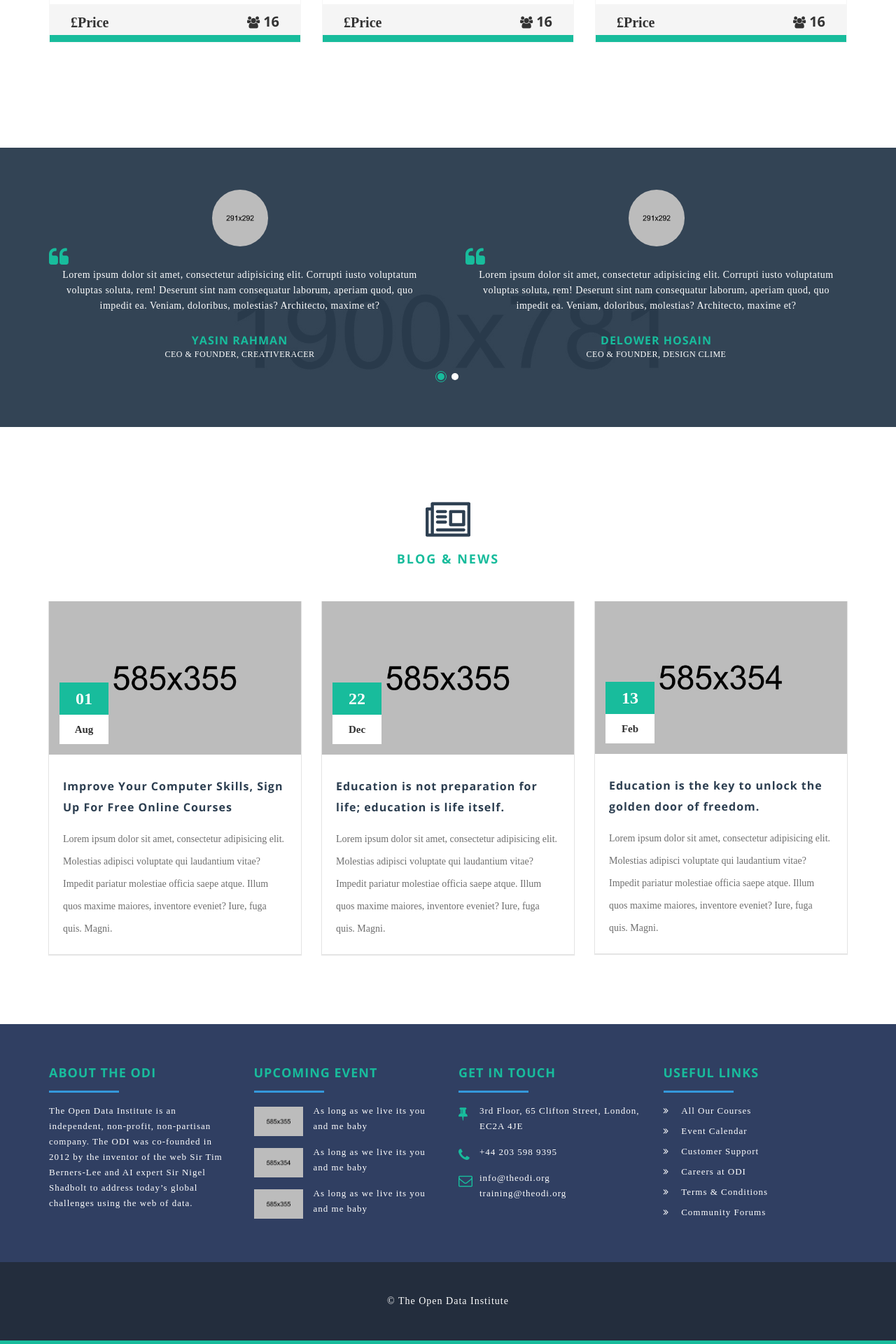
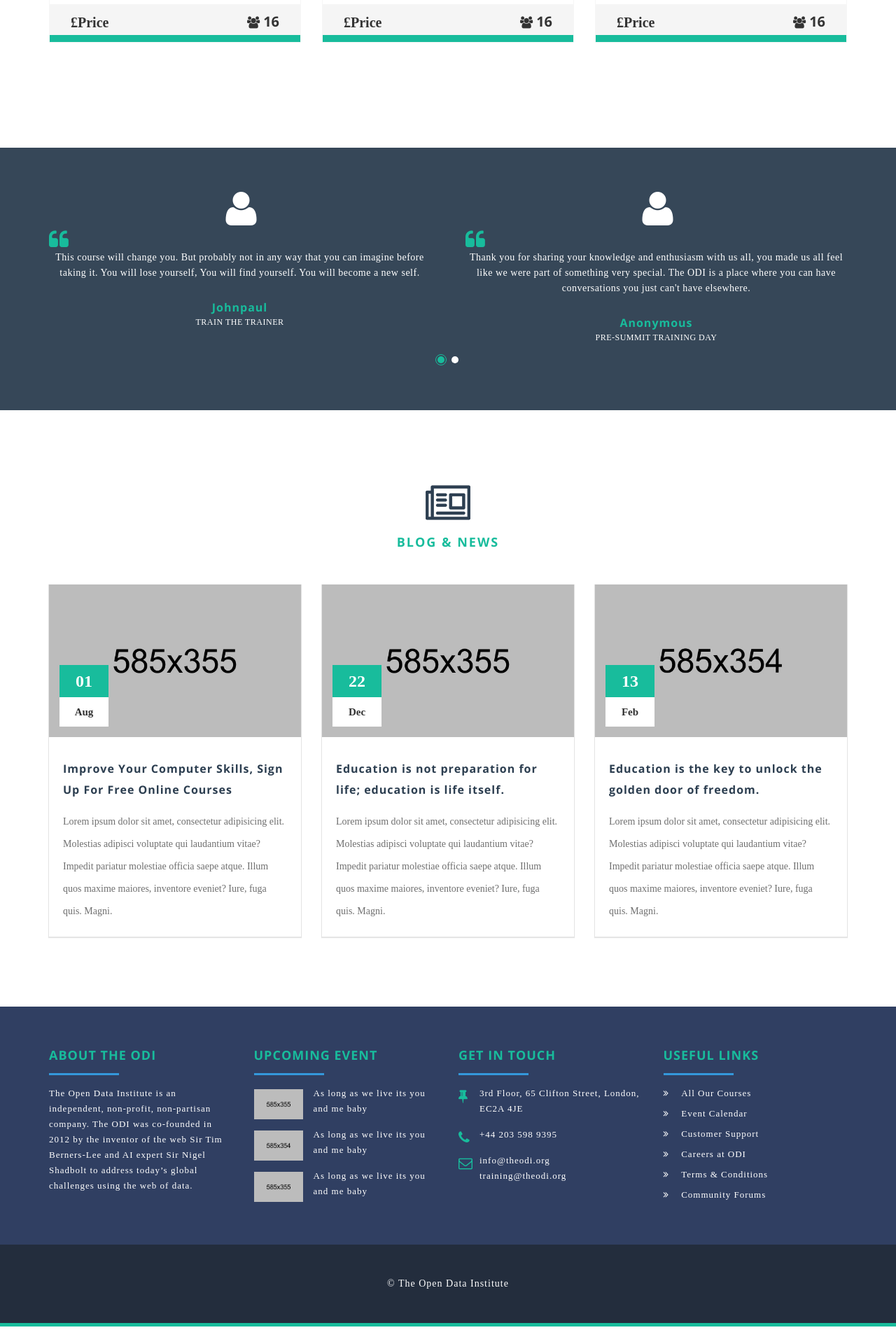
Before and after one commit to theodi/learndata.info, a Jekyll site: the page built from index.html, in a window 1280 px wide. Shown: the part 1626-3546 px from the top of the page at 70% size. Built offline with Jekyll 4.4.1, drawn with Linux system fonts in a browser that asks for light colours; some web fonts are replaced; after the commit the page ends 3521 px from its top, so only the background shows below that.

Commit message:
Adding testimonials

```diff
--- a/index.html
+++ b/index.html
@@ -256,13 +256,13 @@ layout: default
                         <div class="single_testimonial_area_home2">
                             <!-- Single testimonial thumb  -->
                             <div class="testimonial_thumb">
-                                <img src="img/teacher-img/team-member-1.jpg" alt="">
+                                <i class="fa fa-user" aria-hidden="true"></i>
                             </div>
                             <!-- Single testimonial text  -->
                             <div class="testimonial_text">
-                                <p>Lorem ipsum dolor sit amet, consectetur adipisicing elit. Corrupti iusto voluptatum voluptas soluta, rem! Deserunt sint nam consequatur laborum, aperiam quod, quo impedit ea. Veniam, doloribus, molestias? Architecto, maxime et?</p>
-                                <h5>MD NAZRUL ISLAM</h5>
-                                <h6>CEO &amp; Founder, Designing World</h6>
+                                <p>If you think you know what open data is, wait until you take Open Data in Practice. My mind is blown!</p>
+                                <h5>Anna</h5>
+                                <h6>Open Data in Practice</h6>
                             </div>
                         </div>
 
@@ -270,13 +270,13 @@ layout: default
                         <div class="single_testimonial_area_home2">
                             <!-- Single testimonial thumb  -->
                             <div class="testimonial_thumb">
-                                <img src="img/teacher-img/team-member-2.jpg" alt="">
+                                <i class="fa fa-user" aria-hidden="true"></i>
                             </div>
                             <!-- Single testimonial text  -->
                             <div class="testimonial_text">
-                                <p>Lorem ipsum dolor sit amet, consectetur adipisicing elit. Corrupti iusto voluptatum voluptas soluta, rem! Deserunt sint nam consequatur laborum, aperiam quod, quo impedit ea. Veniam, doloribus, molestias? Architecto, maxime et?</p>
-                                <h5>YASIN RAHMAN</h5>
-                                <h6>CEO &amp; Founder, Creativeracer</h6>
+                                <p>This course will change you. But probably not in any way that you can imagine before taking it. You will lose yourself, You will find yourself. You will become a new self.</p>
+                                <h5>Johnpaul</h5>
+                                <h6>Train the Trainer</h6>
                             </div>
                         </div>
 
@@ -284,13 +284,13 @@ layout: default
                         <div class="single_testimonial_area_home2">
                             <!-- Single testimonial thumb  -->
                             <div class="testimonial_thumb">
-                                <img src="img/teacher-img/team-member-4.jpg" alt="">
+                                <i class="fa fa-user" aria-hidden="true"></i>
                             </div>
                             <!-- Single testimonial text  -->
                             <div class="testimonial_text">
-                                <p>Lorem ipsum dolor sit amet, consectetur adipisicing elit. Corrupti iusto voluptatum voluptas soluta, rem! Deserunt sint nam consequatur laborum, aperiam quod, quo impedit ea. Veniam, doloribus, molestias? Architecto, maxime et?</p>
-                                <h5>DELOWER HOSAIN</h5>
-                                <h6>CEO &amp; Founder, Design Clime</h6>
+                                <p>Thank you for sharing your knowledge and enthusiasm with us all, you made us all feel like we were part of something very special. The ODI is a place where you can have conversations you just can't have elsewhere.</p>
+                                <h5>Anonymous</h5>
+                                <h6>Pre-Summit training day</h6>
                             </div>
                         </div>
 
@@ -298,13 +298,13 @@ layout: default
                         <div class="single_testimonial_area_home2">
                             <!-- Single testimonial thumb  -->
                             <div class="testimonial_thumb">
-                                <img src="img/teacher-img/team-member-3.jpg" alt="">
+                                <i class="fa fa-user" aria-hidden="true"></i>
                             </div>
                             <!-- Single testimonial text  -->
                             <div class="testimonial_text">
-                                <p>Lorem ipsum dolor sit amet, consectetur adipisicing elit. Corrupti iusto voluptatum voluptas soluta, rem! Deserunt sint nam consequatur laborum, aperiam quod, quo impedit ea. Veniam, doloribus, molestias? Architecto, maxime et?</p>
-                                <h5>LIM SARAH</h5>
-                                <h6>CEO &amp; Founder, Priyo Bazaar</h6>
+                                <p>Attending Open Data in Practice has been an invaluable learning experience from start to finish.</p>
+                                <h5>Luke</h5>
+                                <h6>Open Data in Practice</h6>
                             </div>
                         </div>
 
--- a/style.css
+++ b/style.css
@@ -1215,7 +1215,7 @@
     ================================ */
 
     .testimonial_area {
-        background-image: url(img/bg-pattern/tes-bg.jpg);
+        /*background-image: url(img/bg-pattern/tes-bg.jpg);*/
         background-size: cover;
         position: relative;
         z-index: 9;
@@ -1267,10 +1267,13 @@
     .testimonial_thumb {
         margin: 0 auto 30px;
         width: 80px;
-    }
-
-    .testimonial_thumb img {
+        color: white;
+        font-size: 4em;
+    }
+
+    .testimonial_thumb .fa {
         border-radius: 50%;
+        padding-left: 20px;
     }
 
     .testimonial_text > h6 {
```
